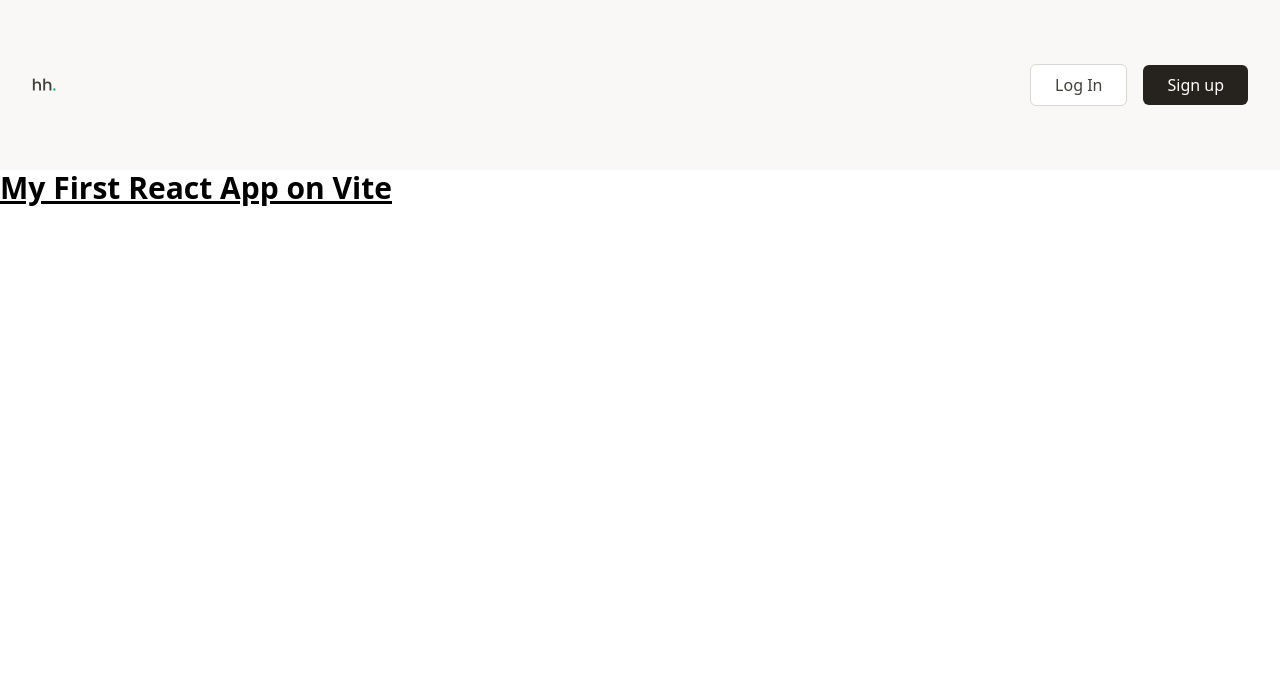
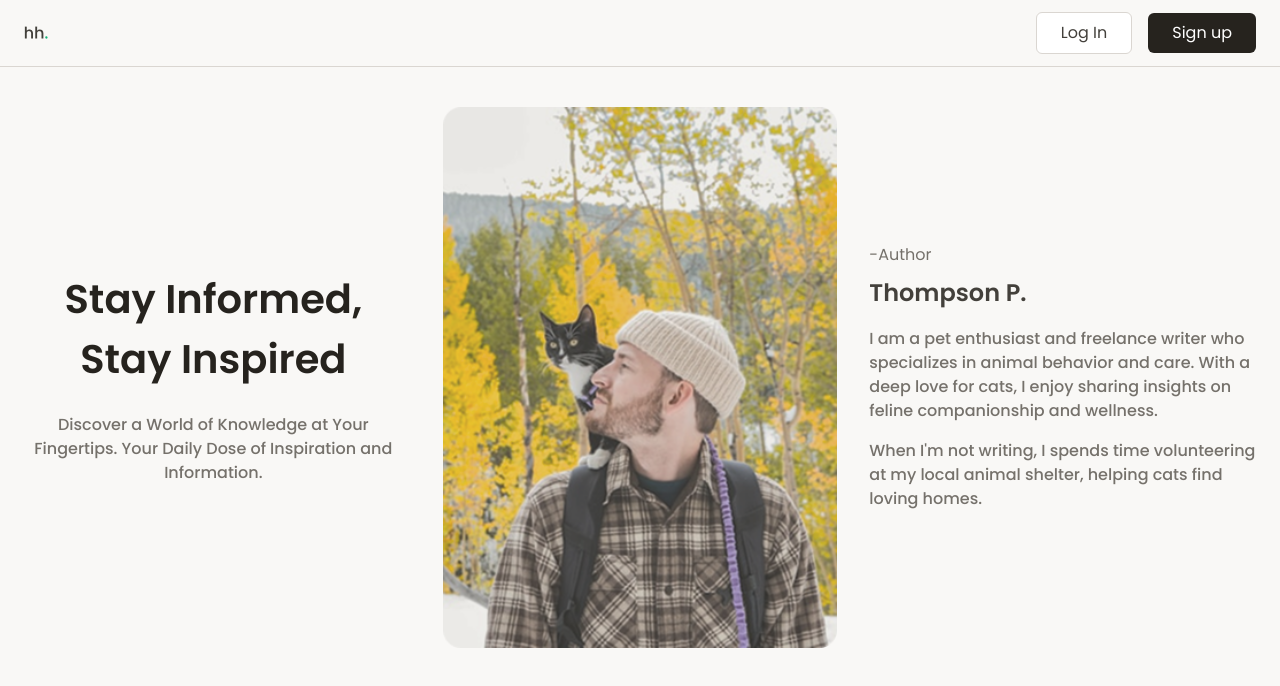
Before and after one commit to Baramee-papim/travel-lifestyle-blog, a React (Vite) app: page / in a window 1280 px wide. Shown: the top 686 px of the page. Built offline with nearby package versions, Linux system fonts and the light colour scheme; the HTML template or start-up script is replaced by a standard one.

Commit message:
feat: add HeroSection component

```diff
--- a/index.html
+++ b/index.html
@@ -4,6 +4,9 @@
     <meta charset="UTF-8" />
     <link rel="icon" type="image/svg+xml" href="/vite.svg" />
     <meta name="viewport" content="width=device-width, initial-scale=1.0" />
+    <link rel="preconnect" href="https://fonts.googleapis.com">
+    <link rel="preconnect" href="https://fonts.gstatic.com" crossorigin>
+    <link href="https://fonts.googleapis.com/css2?family=Poppins:wght@400;500;600;700&display=swap" rel="stylesheet">
     <title>travel-lifestyle-blog</title>
   </head>
   <body>
--- a/src/App.jsx
+++ b/src/App.jsx
@@ -1,5 +1,6 @@
 import "./App.css";
 import Navbar from "./components/Navbar";
+import HeroSection from "./components/HeroSection";
 
 
 function App() {
@@ -8,9 +9,7 @@
   return (
     <>
       <Navbar />
-      <section>
-        <h1 className="text-3xl font-bold underline">My First React App on Vite</h1>
-      </section>
+      <HeroSection />
     </>
   );
 }
--- a/src/components/HeroSection.jsx
+++ b/src/components/HeroSection.jsx
@@ -0,0 +1,46 @@
+const HeroSection = () => {
+  return (
+    <section className="bg-brown-100 px-4 py-10">
+      <div className="max-w-7xl mx-auto">
+        {/* Mobile: Vertical Stack | Desktop: 3 Columns */}
+        <div className="flex flex-col lg:grid lg:grid-cols-3 gap-8 lg:items-center">
+          {/* Top - Text Block (Mobile) | Left (Desktop) */}
+          <div className="order-1 lg:order-1">
+            <h1 className="text-headline-2 text-brown-600 mb-6 text-center">
+              Stay Informed,<br />
+              Stay Inspired
+            </h1>
+            <p className="text-body-1 text-brown-400 text-center">
+              Discover a World of Knowledge at Your Fingertips. Your Daily Dose of Inspiration and Information.
+            </p>
+          </div>
+
+          {/* Middle - Image Card (Mobile) | Center (Desktop) */}
+          <div className="order-2 lg:order-2">
+            <div className="rounded-lg overflow-hidden">
+              <img
+                src="src/assets/hero-picture.png"
+                alt="Person with cat in outdoor setting"
+                className="w-full h-auto object-cover"
+              />
+            </div>
+          </div>
+
+          {/* Bottom - Author Section (Mobile) | Right (Desktop) */}
+          <div className="order-3 lg:order-3">
+            <p className="text-body-3 text-brown-400 mb-2">-Author</p>
+            <h2 className="text-headline-3 text-brown-500 mb-4">Thompson P.</h2>
+            <p className="text-body-1 text-brown-400 mb-4">
+              I am a pet enthusiast and freelance writer who specializes in animal behavior and care. With a deep love for cats, I enjoy sharing insights on feline companionship and wellness.
+            </p>
+            <p className="text-body-1 text-brown-400">
+              When I'm not writing, I spends time volunteering at my local animal shelter, helping cats find loving homes.
+            </p>
+          </div>
+        </div>
+      </div>
+    </section>
+  )
+}
+
+export default HeroSection
--- a/src/components/Navbar.jsx
+++ b/src/components/Navbar.jsx
@@ -1,6 +1,6 @@
 const Navbar = () => {
   return (
-    <nav className="bg-brown-100 px-8 py-16 flex items-center justify-between">
+    <nav className="bg-brown-100 px-6 py-3 flex items-center justify-between border-b border-brown-300">
       {/* Logo Section */}
       <div className="flex items-center gap-1">
         <img src="src/assets/logo.png" alt="logo" />
--- a/src/index.css
+++ b/src/index.css
@@ -36,6 +36,11 @@
   --color-white: #ffffff;
 }
 
+/* Apply Poppins font globally */
+body {
+  font-family: "Poppins", sans-serif;
+}
+
 /* Typography Utility Classes */
 @layer utilities {
   .text-headline-1 {
```
Also changed, not shown: src/assets/hero-picture.png (added).
